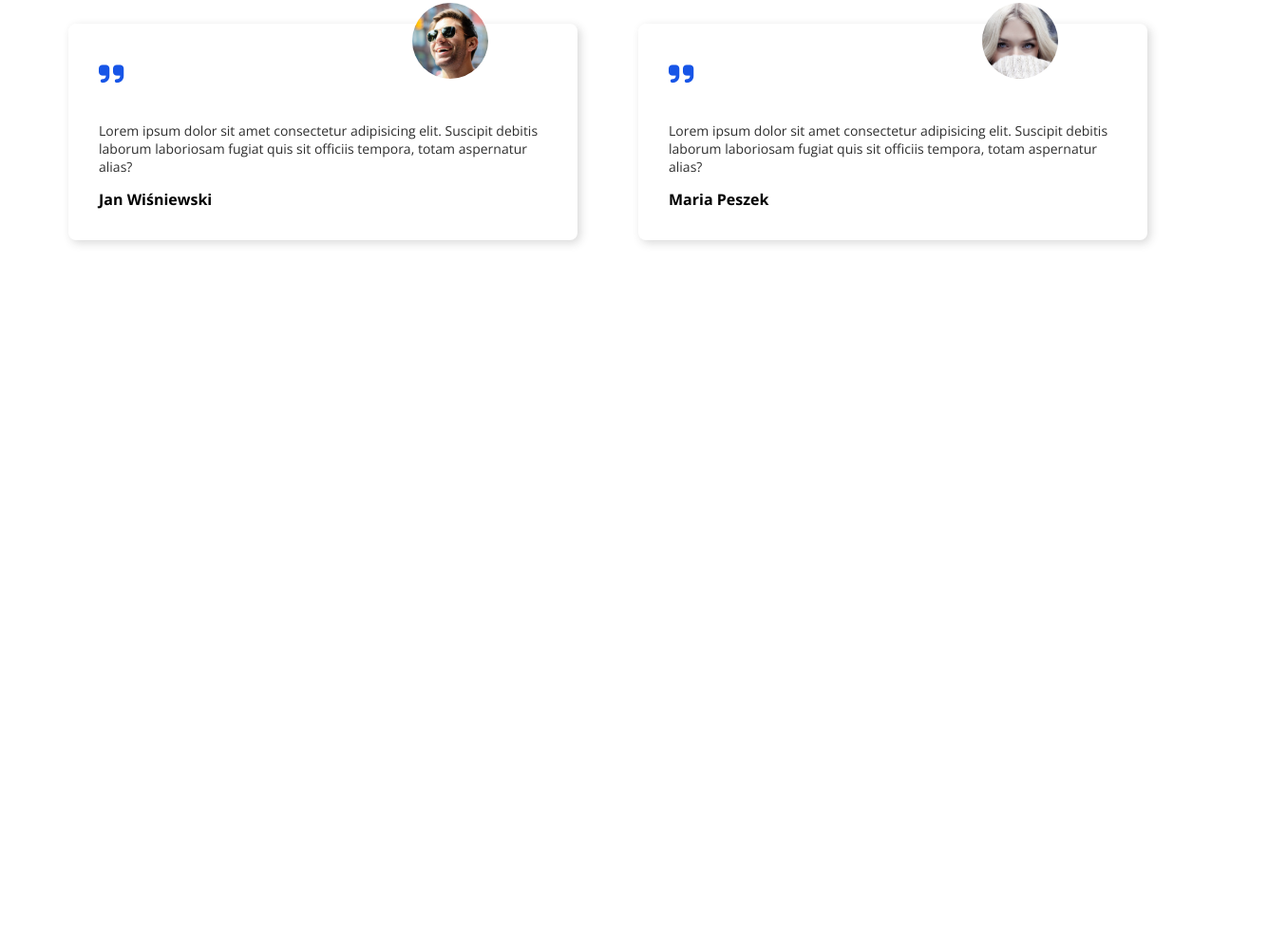
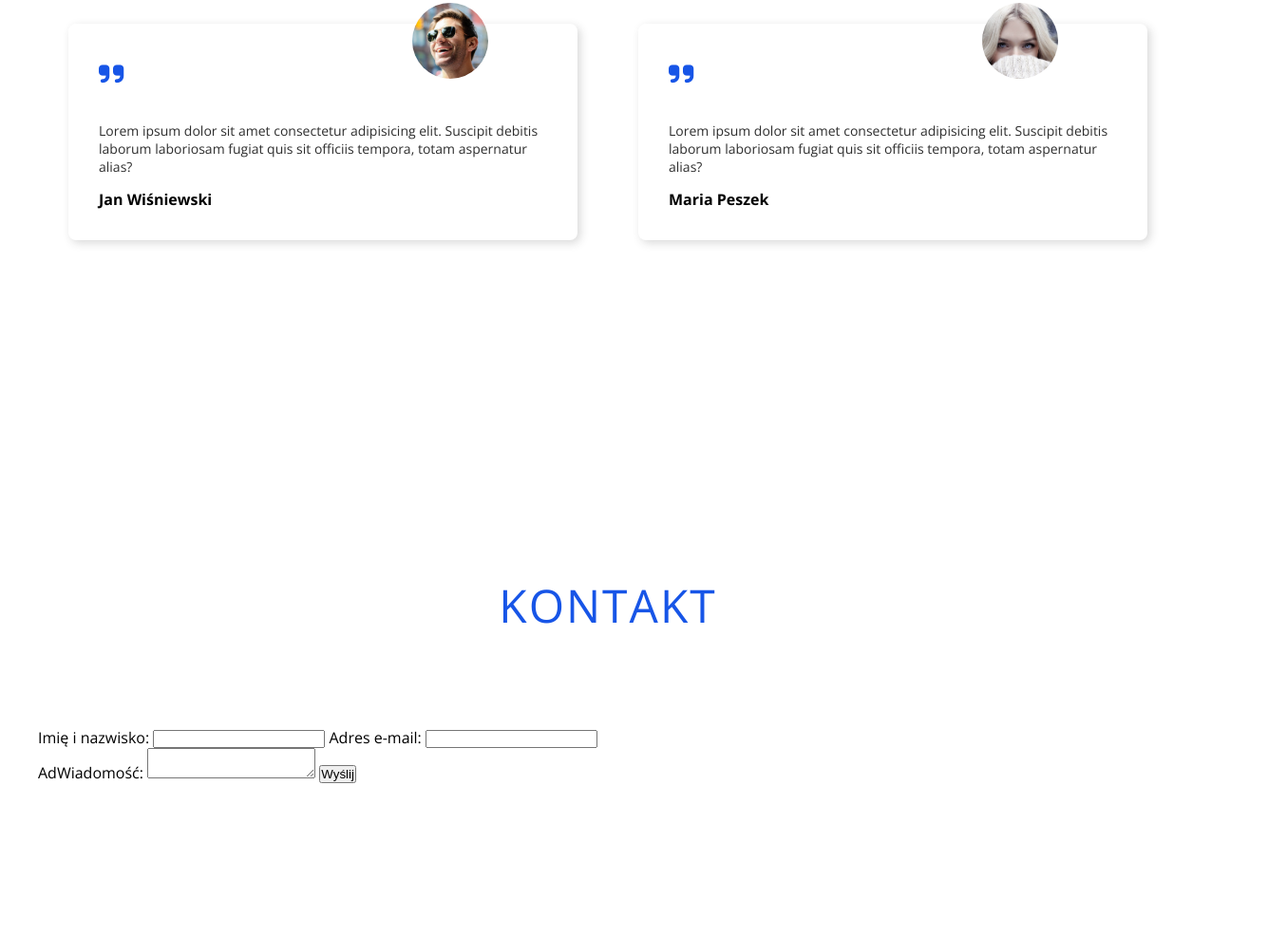
Before and after one commit to Mariusz-Porowski/Paradise-Islands, a plain HTML site: page index.html in a window 1280 px wide. Shown: the part 5659-6644 px from the top of the page at 95% size, 1355 px wide, since content can reach past the window. Before the commit the page ends 6104 px from the top, so only its background shows below. Drawn offline with nearby package versions, Linux system fonts and the light colour scheme.

Commit message:
Add files via upload
contact

```diff
--- a/index.html
+++ b/index.html
@@ -256,6 +256,36 @@
 
         </section>
 
+        <section id="contact" class="contact section-padding section white-section">
+
+            <div class="white-block white-block-left"></div>
+            <div class="white-block white-block-right"></div>
+
+            <h2 class="section-heading">Kontakt</h2>
+
+            <div class="wrapper">
+
+                <form class="cocntact__form">
+
+                    <div class="contact__form-top">
+
+                        <label for="name" class="contact__form-label">Imię i nazwisko:</label>
+                        <input type="text" class="contact__form-input" id="name">
+
+                        <label for="email" class="contact__form-label">Adres e-mail:</label>
+                        <input type="text" id="email" class="contact__form-input">
+
+                    </div>
+                    <label for="msg" class="contact__form-label">AdWiadomość:</label>
+                    <textarea name="" id="msg" class="contact__form-textarea"></textarea>
+
+                    <button type="submit" class="contact__form-btn btn-special-animation">Wyślij</button>
+                </form>
+
+            </div>
+
+        </section>
+
 
     </main>
 
```
